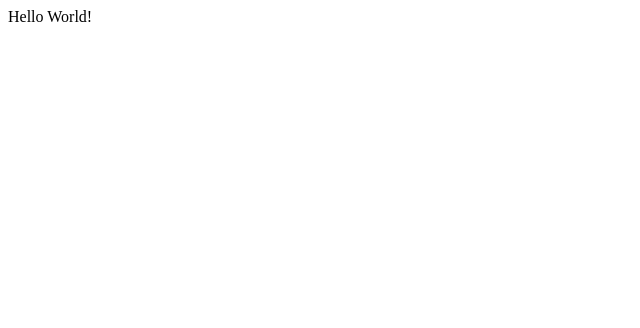
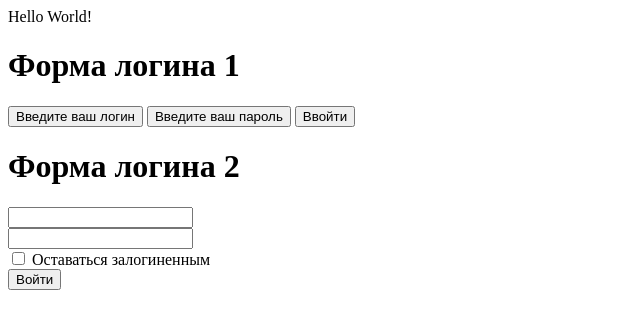
Before and after one commit to psekhanikolai/psekhanikolai.github.io, a plain HTML site: page index.html in a window 1280 px wide. Shown: the whole page, without its empty margins (0-640 px from the left). Drawn offline with Linux system fonts and the light colour scheme.

Commit message:
edd login

```diff
--- a/index.html
+++ b/index.html
@@ -6,5 +6,24 @@
 </head>
 <body>
 Hello World!
+
+<h1>Форма логина 1</h1>
+<button type="submit">Введите ваш логин</button>
+<button type="submit">Введите ваш пароль</button>
+<button type="submit">Ввойти</button>
+
+<h1>Форма логина 2</h1>
+
+<input type="text"><br/>
+<input type="text">
+<form>
+    <input id="html" type="checkbox">
+    <label for="html">Оставаться залогиненным</label>
+</form>
+<button type="button" name="popup-button">Войти</button>
+
+
+
+
 </body>
 </html>
```
